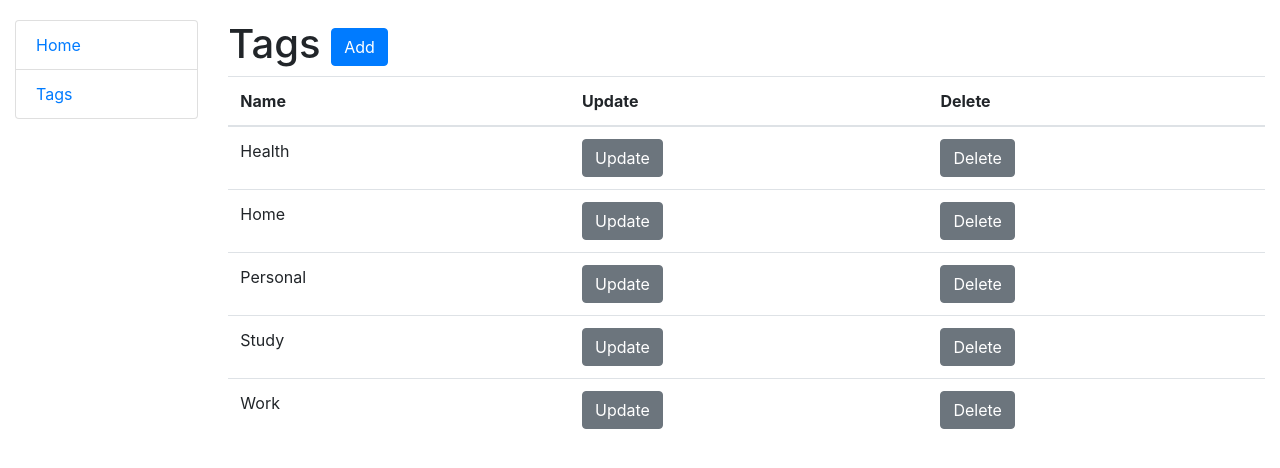
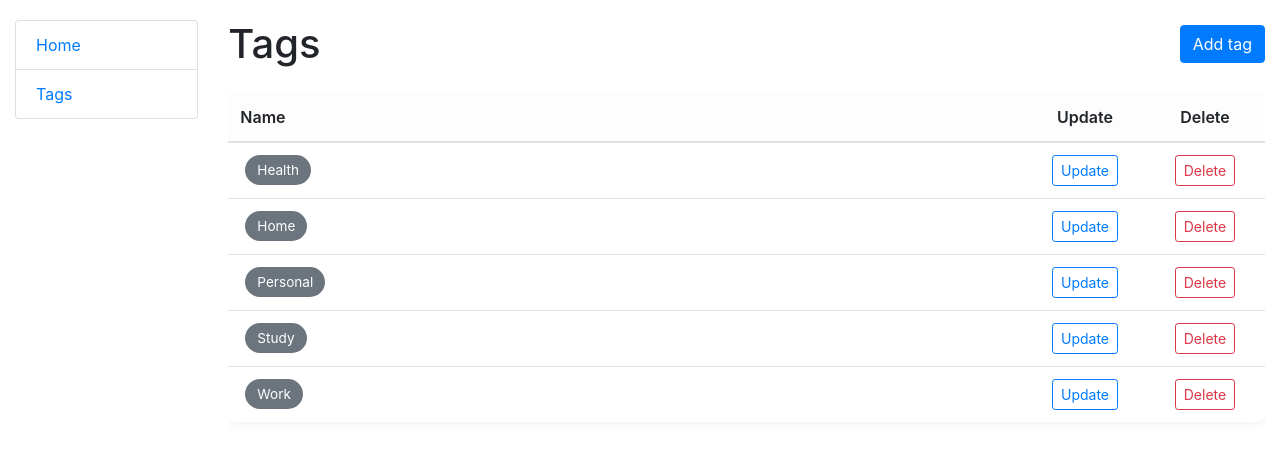
Before and after one commit to StrawHato/todo-list, a Django app: page /tags/ in a window 1280 px wide. Shown: the top 468 px of the page. Run offline with Django 5.2, Linux system fonts and the light colour scheme; data comes from the database, SQL or seed files in the repository.

Commit message:
Refactor tag list UI and add custom styles

```diff
--- a/static/css/styles.css
+++ b/static/css/styles.css
@@ -61,3 +61,27 @@ body {
 .task-actions {
     margin-top: 12px;
 }
+
+.custom-table {
+    background: white;
+    border-radius: 8px;
+    overflow: hidden;
+    box-shadow: 0 3px 10px rgba(0, 0, 0, 0.05);
+}
+
+.custom-table thead th {
+    font-weight: 600;
+    border-bottom: 2px solid #dee2e6;
+}
+
+.custom-table tbody tr:hover {
+    background-color: #f8f9fa;
+}
+
+.tag-badge {
+    background-color: #6c757d;
+    color: white;
+    padding: 5px 12px;
+    border-radius: 20px;
+    font-size: 0.85rem;
+}
--- a/templates/todo_app/tag_list.html
+++ b/templates/todo_app/tag_list.html
@@ -1,27 +1,42 @@
 {% extends "base.html" %}
 
 {% block content %}
-  <h1>Tags
-  <a href="{% url 'todo_app:tag-create' %}" class="btn btn-primary">Add</a>
-  </h1>
+
+<div class="d-flex justify-content-between align-items-center mb-4">
+  <h1 class="mb-0">Tags</h1>
+  <a href="{% url 'todo_app:tag-create' %}" class="btn btn-primary">
+    Add tag
+  </a>
+</div>
+
 {% if tag_list %}
-    <table class="table align-middle">
+  <div class="table-responsive">
+    <table class="table table-hover align-middle custom-table">
+      <thead class="table-light">
         <tr>
-        <th style="width: 100px;">Name</th>
-        <th style="width: 80px;">Update</th>
-        <th style="width: 80px;">Delete</th>
+          <th>Name</th>
+          <th class="text-center" style="width: 120px;">Update</th>
+          <th class="text-center" style="width: 120px;">Delete</th>
         </tr>
+      </thead>
+
       <tbody>
         {% for tag in tag_list %}
           <tr>
-          <td>{{ tag.name }}</td>
             <td>
-            <a href="{% url 'todo_app:tag-update' pk=tag.id %}" class="btn btn-secondary">
+              <span class="tag-badge">{{ tag.name }}</span>
+            </td>
+
+            <td class="text-center">
+              <a href="{% url 'todo_app:tag-update' pk=tag.id %}"
+                 class="btn btn-outline-primary btn-sm">
                 Update
               </a>
             </td>
-          <td>
-            <a href="{% url 'todo_app:tag-delete' pk=tag.id %}" class="btn btn-secondary">
+
+            <td class="text-center">
+              <a href="{% url 'todo_app:tag-delete' pk=tag.id %}"
+                 class="btn btn-outline-danger btn-sm">
                 Delete
               </a>
             </td>
@@ -29,8 +44,9 @@
         {% endfor %}
       </tbody>
     </table>
+  </div>
 {% else %}
-    <p>There are no tags in TODO-list yet.</p>
+  <p class="text-muted">There are no tags in TODO-list yet.</p>
 {% endif %}
 
 {% endblock %}
```
Lines whose indentation alone changed are shown as unchanged.
